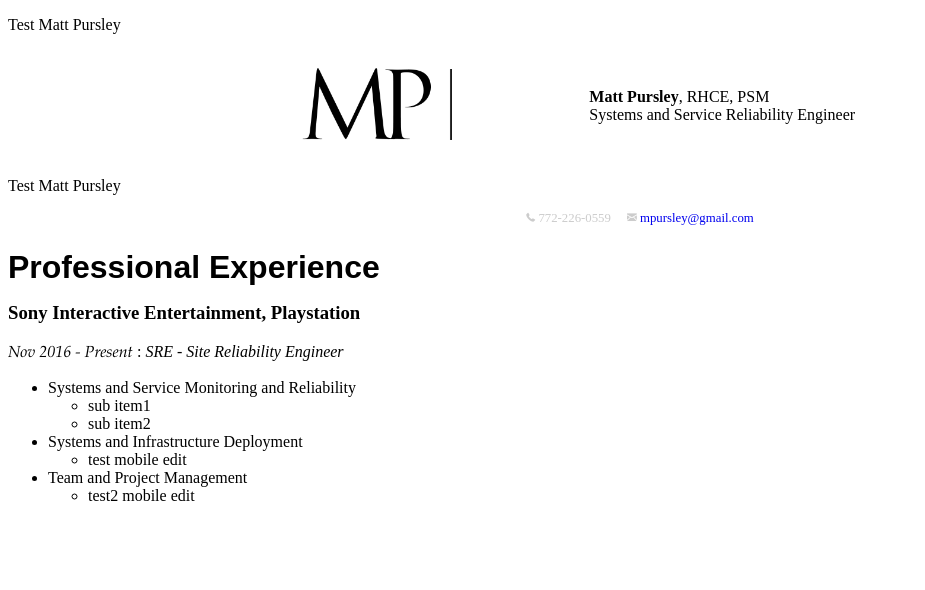
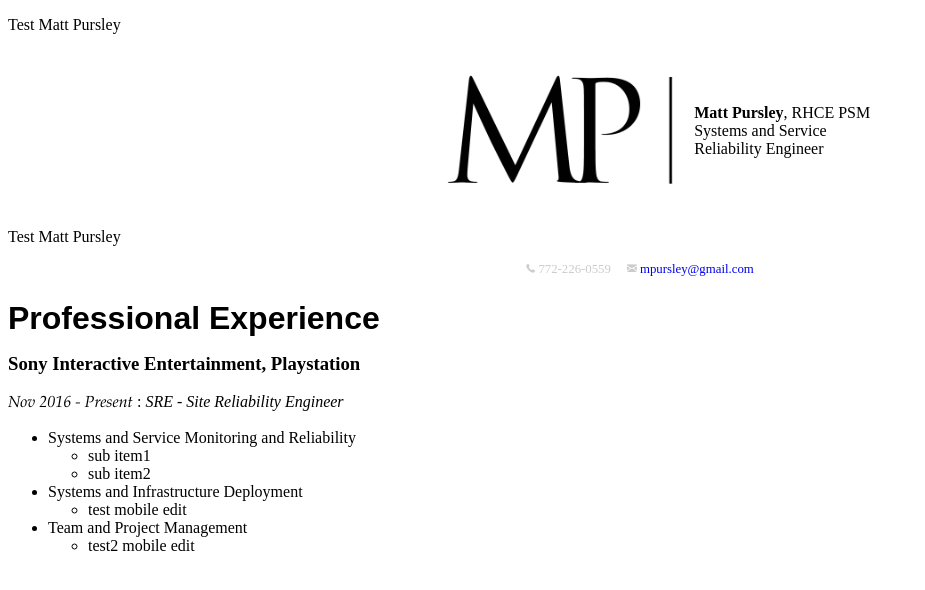
Before and after one commit to mpursley/mpursley.github.io, a Jekyll site: the page built from index_resume_short.md, in a window 1280 px wide. Shown: the top 590 px of the page, without its empty margins (0-925 px from the left). Built offline with Jekyll 4.4.1, drawn with Linux system fonts in a browser that asks for light colours.

Commit message:
Update index_resume_short.md

```diff
--- a/index_resume_short.md
+++ b/index_resume_short.md
@@ -5,10 +5,10 @@ title: Matt Pursley's CV
 
 Test Matt Pursley
 
-<center><table style="width:60%">
+<center><table style="width:40%">
   <tr>
-    <td valign="middle"><img src="assets/matt pursley resume logo v2 cropped.png" width="200"></td>
-    <td valign="middle" align="left"><b>Matt Pursley</b>, RHCE, PSM<br>Systems and Service Reliability Engineer</td>
+    <td valign="middle"><img src="assets/matt pursley resume logo v2 cropped.png" width="300"></td>
+    <td valign="middle" align="left"><b>Matt Pursley</b>, RHCE PSM<br>Systems and Service Reliability Engineer</td>
   </tr>
 </table>
 </center>
```
